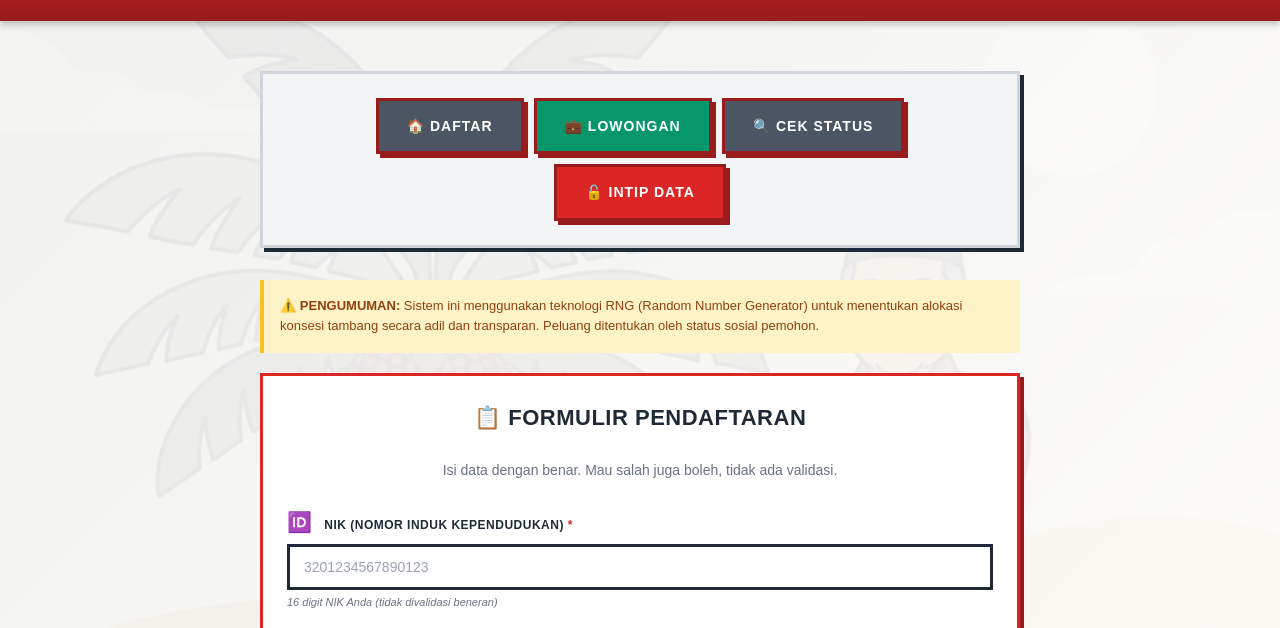
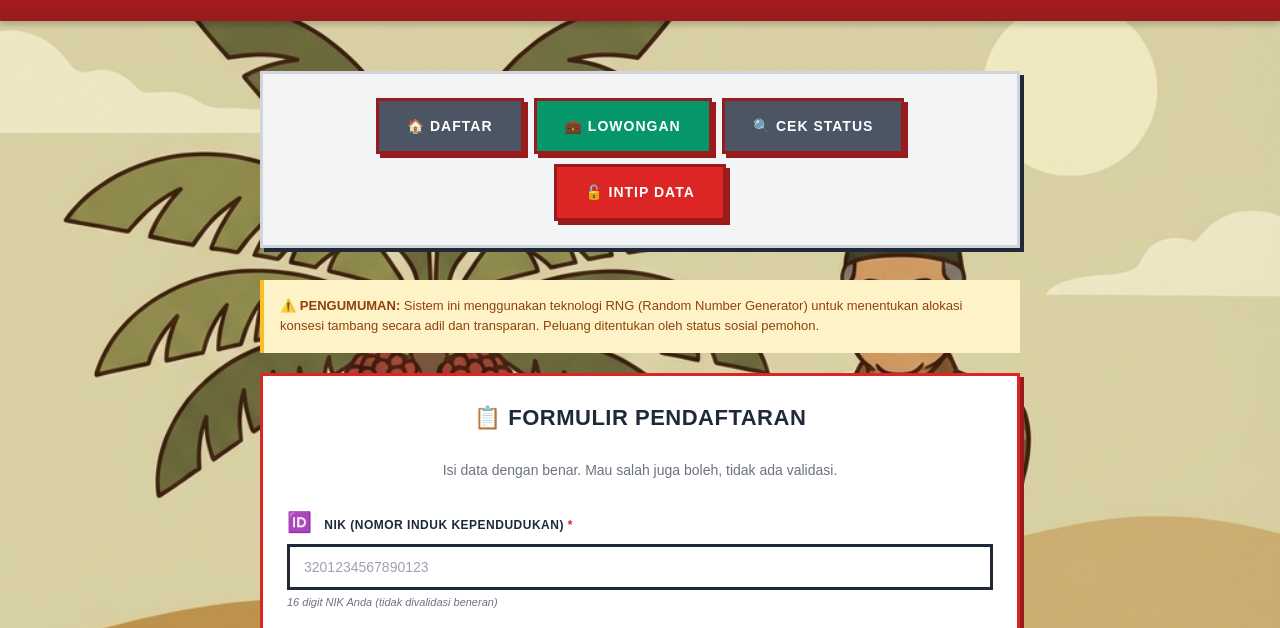
Before and after one commit to Shiverion/KartuIndonesiaHoki, a website: page views/index.html in a window 1280 px wide. Shown: the part 100-728 px from the top of the page. Drawn offline with Linux system fonts and the light colour scheme.

Commit message:
Fix: Background visible on sides, cards are solid

```diff
--- a/public/style.css
+++ b/public/style.css
@@ -43,8 +43,7 @@ body {
   font-size: 14px;
   line-height: 1.6;
   color: var(--hitam-tegas);
-  background: linear-gradient(135deg, rgba(243, 244, 246, 0.92) 0%, rgba(255, 255, 255, 0.92) 100%),
-    url('/bg-sawit.png');
+  background: url('/bg-sawit.png');
   background-size: cover;
   background-position: center;
   background-attachment: fixed;
```
